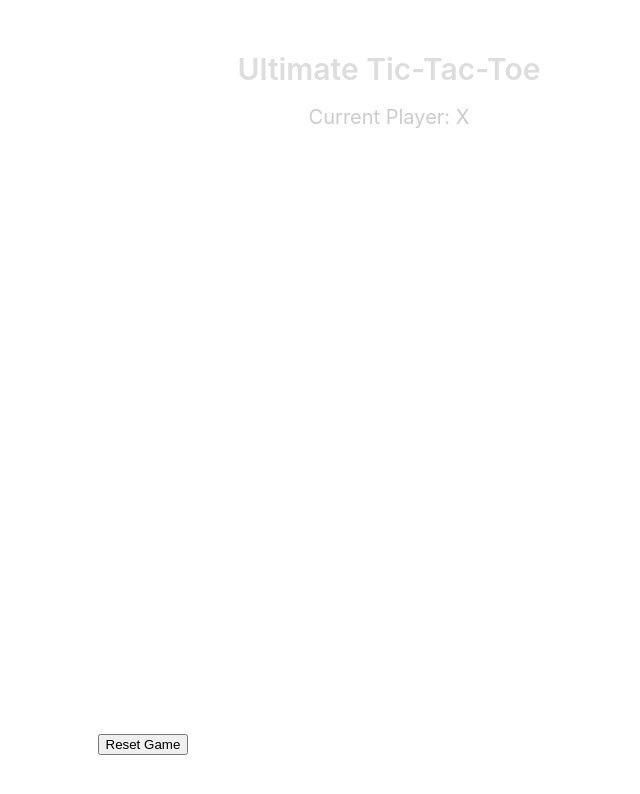
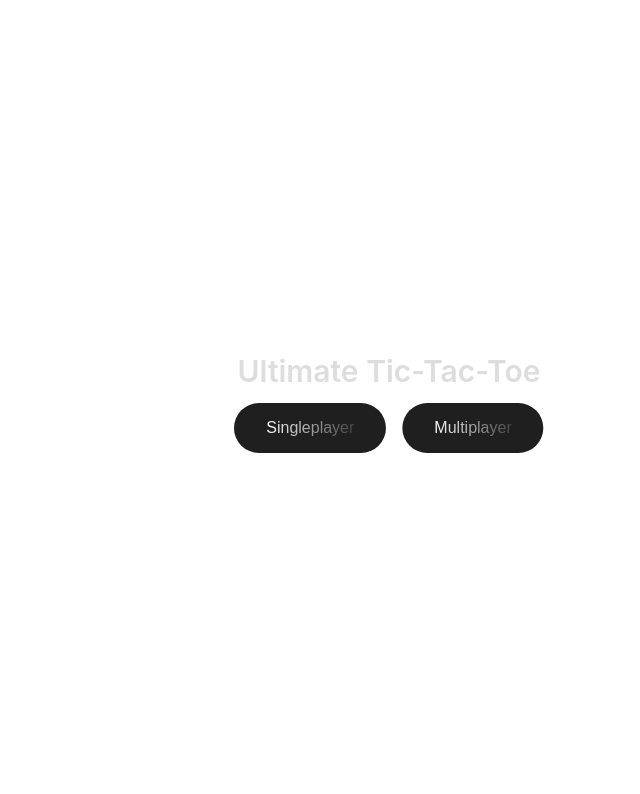
Before and after one commit to vkarchevskyi/tic-tac-toe, a Vue app: page / in a window 1280 px wide. Shown: the top 794 px of the page, without its empty margins (251-891 px from the left). Built offline with nearby package versions, Linux system fonts and the light colour scheme.

Commit message:
feat: added game type selection in App component

```diff
--- a/src/App.vue
+++ b/src/App.vue
@@ -1,85 +1,21 @@
 <script setup lang="ts">
-import {
-  checkTie,
-  checkWin,
-  getDefaultBoard,
-  getEmptySmallBoard,
-  getNextBoardIndex,
-  getWinnerBoard,
-  isValidMove,
-} from '@/TicTacToe/GameController'
-import { type Sign } from '@/TicTacToe/types'
-import { reactive, ref } from 'vue'
-import GameField from '@/components/GameField.vue'
+import Game from '@/components/GameComponent.vue'
+import { GameType } from '@/TicTacToe/types.ts'
+import { ref } from 'vue'
+import DynamicButton from '@/components/DynamicButton.vue'
 
-const winner = ref<string | null>(null)
-const isTie = ref<boolean>(false)
-const gameOver = ref<boolean>(false)
-const currentPlayer = ref<Sign>('X')
-
-const currentBoard = ref<number | null>(null)
-
-let board = reactive(getDefaultBoard())
-let winBoard = reactive(getEmptySmallBoard())
-
-const playMove = (smallBoardIndex: number, row: number, col: number) => {
-  const validMove = isValidMove(
-    smallBoardIndex,
-    row,
-    col,
-    gameOver.value,
-    board,
-    currentBoard.value,
-  )
-
-  if (validMove) {
-    board[smallBoardIndex][row][col] = currentPlayer.value
-    winBoard = reactive(getWinnerBoard(board))
-
-    if (checkWin(winBoard, currentPlayer.value)) {
-      winner.value = currentPlayer.value
-      gameOver.value = true
-    } else if (checkTie(board)) {
-      isTie.value = true
-      gameOver.value = true
-    } else {
-      currentPlayer.value = currentPlayer.value === 'X' ? 'O' : 'X'
-    }
-
-    currentBoard.value = getNextBoardIndex(board, row, col)
-  }
-}
-
-const reset = () => {
-  board = reactive(getDefaultBoard())
-  winBoard = reactive(getEmptySmallBoard())
-  currentPlayer.value = 'X'
-  gameOver.value = false
-  winner.value = null
-  isTie.value = false
-  currentBoard.value = null
-}
+const gameType = ref<GameType>()
 </script>
 
 <template>
-  <div>
+  <div class="wrapper">
     <h1 class="">Ultimate Tic-Tac-Toe</h1>
-    <p class="current-player">
-      Current Player: <span class=""> {{ currentPlayer }} </span>
-    </p>
-    <GameField
-      :board="board"
-      :current-board="currentBoard"
-      :win-board="winBoard"
-      :game-over="gameOver"
-      @playMove="playMove"
-    ></GameField>
 
-    <div class="">
-      <p v-if="winner">{{ winner }} wins!</p>
-      <p v-else-if="isTie">It's a tie!</p>
-      <button @click="reset">Reset Game</button>
+    <div class="game-type" v-if="gameType === undefined">
+      <DynamicButton @click="gameType = GameType.SinglePlayer">Singleplayer</DynamicButton>
+      <DynamicButton @click="gameType = GameType.MultiPlayer">Multiplayer</DynamicButton>
     </div>
+    <Game v-if="gameType !== undefined"></Game>
   </div>
 </template>
 
@@ -89,10 +25,9 @@ h1 {
   margin-bottom: 0.5rem;
 }
 
-.current-player {
-  text-align: center;
-  color: #ccc;
-  font-size: 1.25rem;
-  margin-bottom: 1rem;
+.game-type {
+  display: flex;
+  column-gap: 1rem;
+  justify-content: space-between;
 }
 </style>
```
